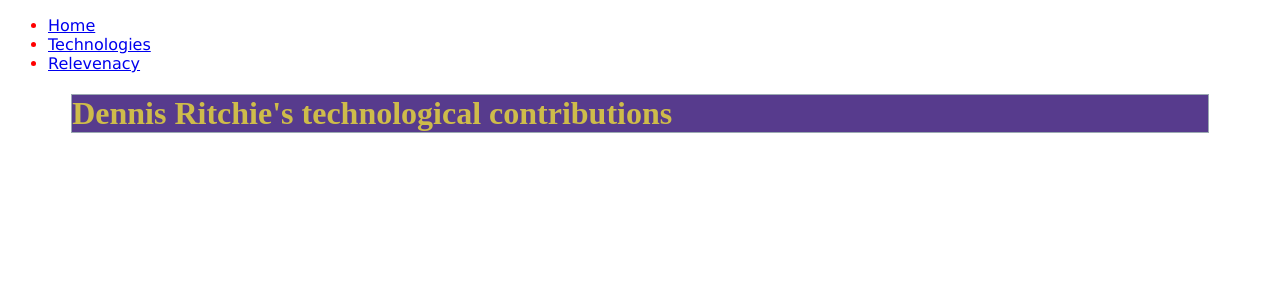
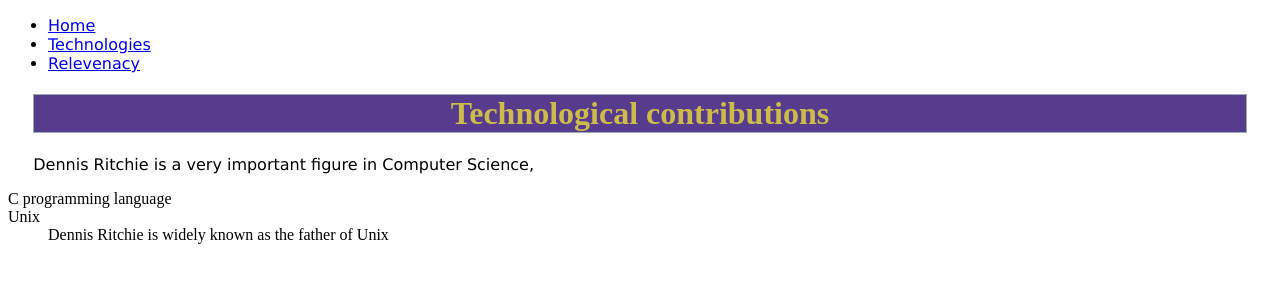
Before and after one commit to ollyjc99/CM1102, a plain HTML site: page contributions.html in a window 1280 px wide. Drawn offline with Linux system fonts and the light colour scheme.

Commit message:
updates
made some more changes

```diff
--- a/contributions.html
+++ b/contributions.html
@@ -15,7 +15,15 @@
         </ul>
       </nav>
 
-      <h1> Dennis Ritchie's technological contributions </h1>
+      <h1> Technological contributions </h1>
 
+      <p>Dennis Ritchie is a very important figure in Computer Science, </p>
+
+      <dl>
+        <dt>C programming language</dt>
+        <dd></dd>
+        <dt>Unix</dt>
+        <dd>Dennis Ritchie is widely known as the father of Unix</dd>
+      </dl>
   </body>
 </html>
--- a/styles.css
+++ b/styles.css
@@ -1,14 +1,21 @@
 h1 {
-    margin-left: 5%;
-    margin-right: 5%;
+    margin-left: 2%;
+    margin-right: 2%;
     color: #cebc4a;
     background-color: #573B8D;
     border: thin groove #9baab2;
+    text-align: center;
   }
 
 p {
     font-family: verdana;
-    text-align: center;
+    margin-left: 2%;
 }
 ul, ol { font-family: verdana;
-          color: red;}
+
+        }
+table {
+    font-family: verdana;
+    text-align: center;
+
+}
```
Also changed, not shown: index.html (+2 -2 lines), relevance.html (+8 -0 lines), c_language_book.png (added), 1 other file.
